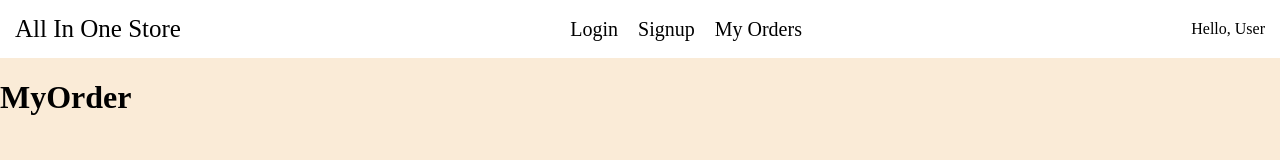
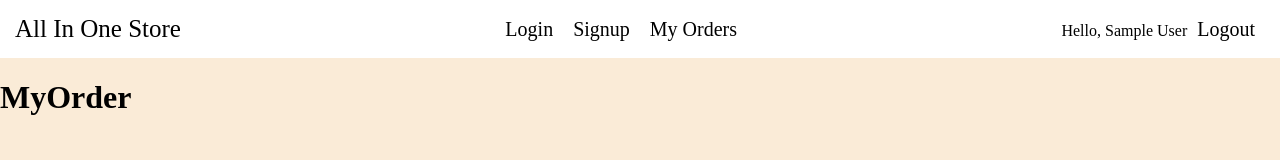
Before and after one commit to shwetapund/all-in-one-store, a React app in the folder client/: page /orders in a window 1280 px wide. Built offline with nearby package versions, Linux system fonts and the light colour scheme; sample sign-in values are in the browser's storage.

Commit message:
few conditions added in user signup and login

```diff
--- a/client/src/components/Navbar/Navbar.css
+++ b/client/src/components/Navbar/Navbar.css
@@ -23,3 +23,10 @@
     border-radius: 5px;
     transition: 0.3s;
 }
+.navbar-logout{
+    text-decoration: none;
+    color: #000;
+    font-size: 20px;
+    margin: 0 10px;
+    cursor: pointer;
+}
--- a/client/src/components/Navbar/Navbar.js
+++ b/client/src/components/Navbar/Navbar.js
@@ -1,11 +1,18 @@
-import React from 'react';
+import React, { useEffect, useState } from 'react';
 import './Navbar.css';
 import {Link} from 'react-router-dom';
+
 function Navbar() {
+const [user, setUser] = useState({});
+
+useEffect(()=>{
+  const storageUse = JSON.parse(localStorage.getItem("user") || '{}');
+  setUser(storageUse);
+},[])
+
   return (
 
-
-        <div className='navbar'>
+    <div className='navbar'>
           <div>
             <Link to="/" className='navbar-brand'>All In One Store</Link>
           </div>
@@ -16,7 +23,16 @@ function Navbar() {
           </div>
 
           <div>
-            Hello, User
+            Hello, {user.name || "User!"}
+
+           { user?.name ? (<span className='navbar-logout'
+            onClick={()=>{
+              localStorage.removeItem("user");
+              window.location.href = "/login";
+            }}>
+              Logout</span>)
+               :null}
+
           </div>
         </div>
 
--- a/client/src/views/Login/Login.js
+++ b/client/src/views/Login/Login.js
@@ -1,4 +1,4 @@
-import React, {useState}from 'react'
+import React, {useEffect, useState}from 'react'
 import axios from "axios";
 import './Login.css';
 import Navbar from './../../components/Navbar/Navbar';
@@ -23,6 +23,15 @@ function Login() {
     }
 
   }
+  useEffect(()=>{
+    const storageUser = JSON.parse(localStorage.getItem("user") || '{}');
+
+    if(storageUser?.email){
+      alert("You are already logged in!");
+      window.location.href = "/";
+    }
+  }, [])
+
 
   return (
     <>
--- a/client/src/views/MyOrders/MyOrders.js
+++ b/client/src/views/MyOrders/MyOrders.js
@@ -1,9 +1,22 @@
-import React from 'react';
+import React, { useState, useEffect } from 'react';
 import Navbar from "./../../components/Navbar/Navbar";
 import "./MyOrders.css";
 
 function MyOrders() {
+  const [user, setUser] = useState({});
 
+  useEffect(()=>{
+    const storageUse = JSON.parse(localStorage.getItem("user") || '{}');
+
+    if(storageUse?.email){
+      setUser(storageUse);
+    }
+    else
+    {
+      alert("You are not logged in!");
+      window.location.href = "/login";
+    }
+  }, [])
   return (
     <div>
       <Navbar />
--- a/client/src/views/SignUp/SignUp.js
+++ b/client/src/views/SignUp/SignUp.js
@@ -1,4 +1,4 @@
-import React, { useState } from 'react';
+import React, { useState, useEffect} from 'react';
 import axios from 'axios';
 import signupimg from "./signup.svg";
 import Navbar from "./../../components/Navbar/Navbar";
@@ -52,6 +52,17 @@ const signup = async ()=>{
     alert(response?.data?.message);
   }
 }
+useEffect(()=>{
+  const storageUser = JSON.parse(localStorage.getItem("user") || '{}');
+
+  if(storageUser?.email){
+    alert("You are already logged in!");
+    window.location.href = "/";
+  }
+}, [])
+
+
+
   return (<>
     <Navbar/>
     <div className='signup-container' >
```
